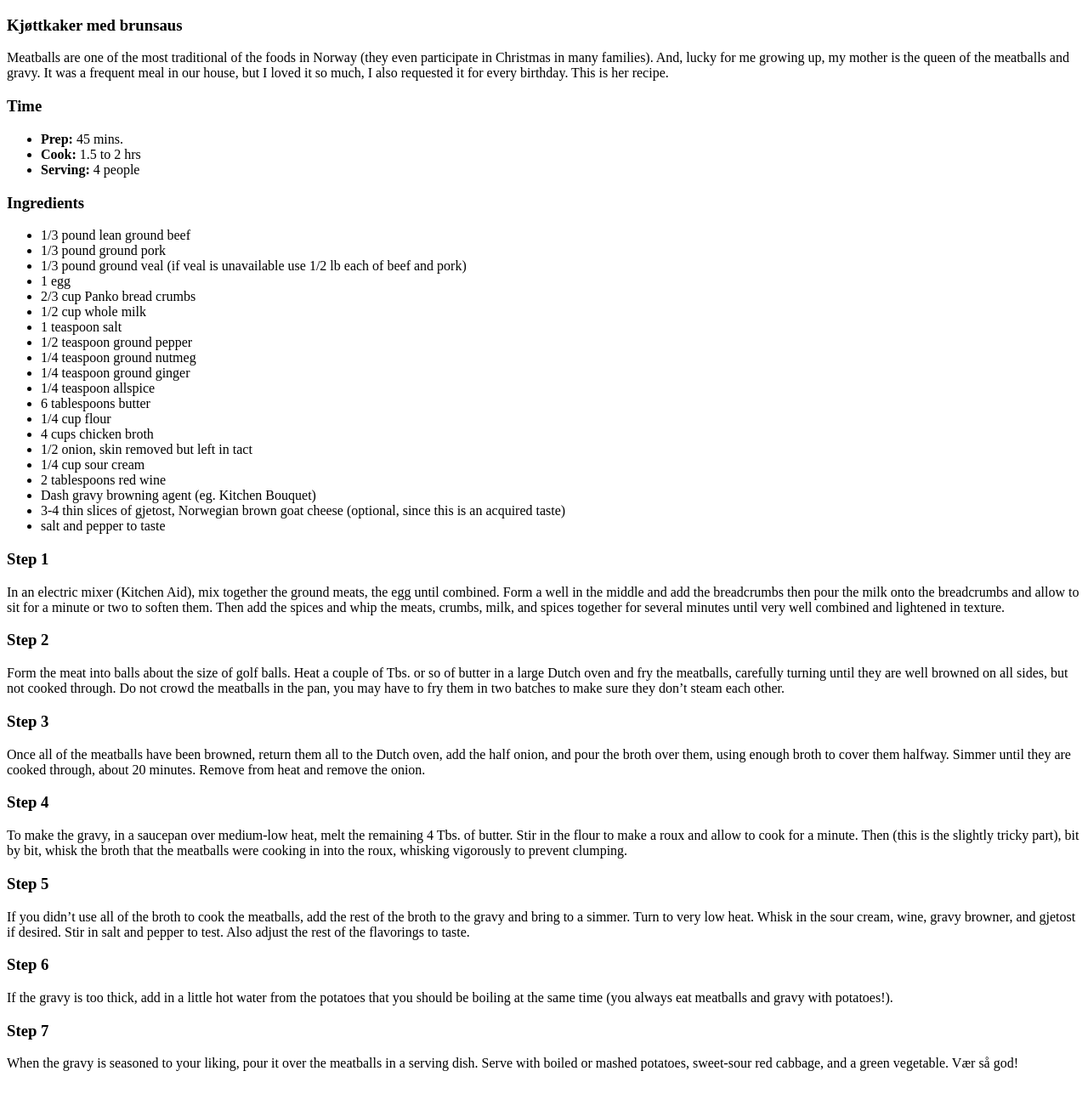
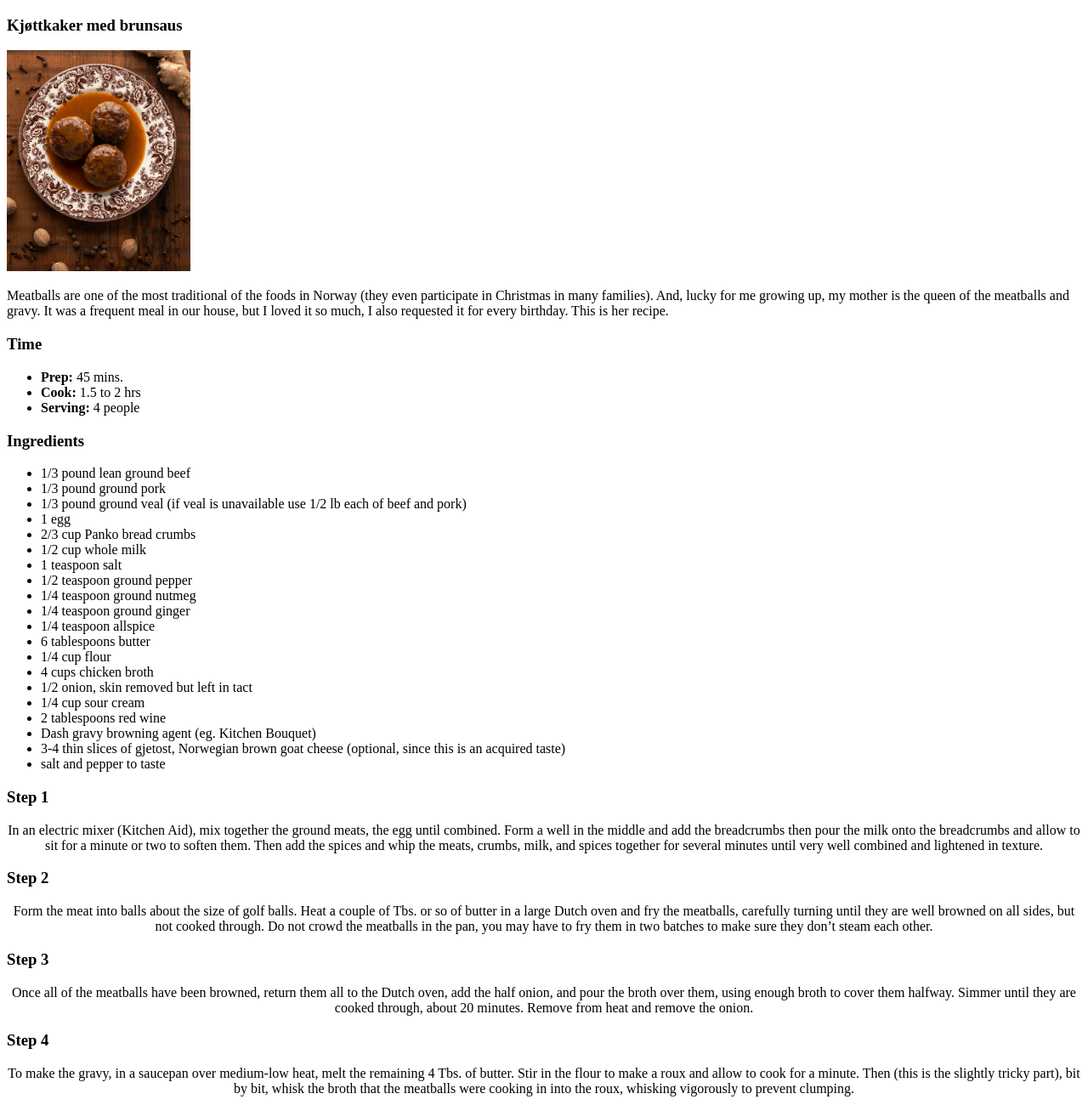
Before and after one commit to Djibouti-360/git-test, a plain HTML site: page odin-recipes/kjott.html in a window 1280 px wide. Shown: the top 1300 px of the page at 85% size. Before the commit the page ends 1276 px from the top, so only its background shows below. Drawn offline with Linux system fonts and the light colour scheme.

Commit message:
Added images and style folder, added images, and centered instructions text

```diff
--- a/odin-recipes/kjott.html
+++ b/odin-recipes/kjott.html
@@ -3,11 +3,14 @@
 <head>
 	<meta charset="utf-8">
 	<title>Norwegian Meatballs</title>
+
+	<link rel="stylesheet" href="style/style.css">
 </head>
 <body>
 
 	<div class="intro">
 		<h3 class="title">Kjøttkaker med brunsaus</h3>
+		<img src="images/meatballs.jpg" alt="meatballs" class="food-pic">
 		<p class="description">Meatballs are one of the most traditional of the foods in Norway (they even participate in Christmas in many families). And, lucky for me growing up, my mother is the queen of the meatballs and gravy. It was a frequent meal in our house, but I loved it so much, I also requested it for every birthday. This is her recipe.</p>
 	</div>
 
@@ -51,31 +54,31 @@
 	<div class="directions">
 		<div class="step-1">
 			<h3 class="step1">Step 1</h3>
-			<p class="instruction">In an electric mixer (Kitchen Aid), mix together the ground meats, the egg until combined. Form a well in the middle and add the breadcrumbs then pour the milk onto the breadcrumbs and allow to sit for a minute or two to soften them. Then add the spices and whip the meats, crumbs, milk, and spices together for several minutes until very well combined and lightened in texture.</p>
+			<p class="instructions">In an electric mixer (Kitchen Aid), mix together the ground meats, the egg until combined. Form a well in the middle and add the breadcrumbs then pour the milk onto the breadcrumbs and allow to sit for a minute or two to soften them. Then add the spices and whip the meats, crumbs, milk, and spices together for several minutes until very well combined and lightened in texture.</p>
 		</div>
 		<div class="step-2">
 			<h3 class="step2">Step 2</h3>
-			<p class="instruction">Form the meat into balls about the size of golf balls. Heat a couple of Tbs. or so of butter in a large Dutch oven and fry the meatballs, carefully turning until they are well browned on all sides, but not cooked through. Do not crowd the meatballs in the pan, you may have to fry them in two batches to make sure they don’t steam each other.</p>
+			<p class="instructions">Form the meat into balls about the size of golf balls. Heat a couple of Tbs. or so of butter in a large Dutch oven and fry the meatballs, carefully turning until they are well browned on all sides, but not cooked through. Do not crowd the meatballs in the pan, you may have to fry them in two batches to make sure they don’t steam each other.</p>
 		</div>
 		<div class="step-3">
 			<h3 class="step3">Step 3</h3>
-			<p class="instruction">Once all of the meatballs have been browned, return them all to the Dutch oven, add the half onion, and pour the broth over them, using enough broth to cover them halfway. Simmer until they are cooked through, about 20 minutes. Remove from heat and remove the onion.</p>
+			<p class="instructions">Once all of the meatballs have been browned, return them all to the Dutch oven, add the half onion, and pour the broth over them, using enough broth to cover them halfway. Simmer until they are cooked through, about 20 minutes. Remove from heat and remove the onion.</p>
 		</div>
 		<div class="step-4">
 			<h3 class="step4">Step 4</h3>
-			<p class="instruction">To make the gravy, in a saucepan over medium-low heat, melt the remaining 4 Tbs. of butter. Stir in the flour to make a roux and allow to cook for a minute. Then (this is the slightly tricky part), bit by bit, whisk the broth that the meatballs were cooking in into the roux, whisking vigorously to prevent clumping.</p>
+			<p class="instructions">To make the gravy, in a saucepan over medium-low heat, melt the remaining 4 Tbs. of butter. Stir in the flour to make a roux and allow to cook for a minute. Then (this is the slightly tricky part), bit by bit, whisk the broth that the meatballs were cooking in into the roux, whisking vigorously to prevent clumping.</p>
 		</div>
 		<div class="step-5">
 			<h3 class="step5">Step 5</h3>
-			<p class="instruction">If you didn’t use all of the broth to cook the meatballs, add the rest of the broth to the gravy and bring to a simmer. Turn to very low heat. Whisk in the sour cream, wine, gravy browner, and gjetost if desired. Stir in salt and pepper to test. Also adjust the rest of the flavorings to taste.</p>
+			<p class="instructions">If you didn’t use all of the broth to cook the meatballs, add the rest of the broth to the gravy and bring to a simmer. Turn to very low heat. Whisk in the sour cream, wine, gravy browner, and gjetost if desired. Stir in salt and pepper to test. Also adjust the rest of the flavorings to taste.</p>
 		</div>
 		<div class="step-6">
 			<h3 class="step6">Step 6</h3>
-			<p class="instruction">If the gravy is too thick, add in a little hot water from the potatoes that you should be boiling at the same time (you always eat meatballs and gravy with potatoes!).</p>
+			<p class="instructions">If the gravy is too thick, add in a little hot water from the potatoes that you should be boiling at the same time (you always eat meatballs and gravy with potatoes!).</p>
 		</div>
 		<div class="step-7">
 			<h3 class="step7">Step 7</h3>
-			<p class="instruction">When the gravy is seasoned to your liking, pour it over the meatballs in a serving dish. Serve with boiled or mashed potatoes, sweet-sour red cabbage, and a green vegetable. Vær så god!</p>
+			<p class="instructions">When the gravy is seasoned to your liking, pour it over the meatballs in a serving dish. Serve with boiled or mashed potatoes, sweet-sour red cabbage, and a green vegetable. Vær så god!</p>
 		</div>
 	</div>
 
--- /dev/null
+++ b/odin-recipes/style/style.css
@@ -0,0 +1,8 @@
+.food-pic{
+	height: 260px;
+	width: auto;
+}
+
+.instructions{
+	text-align: center;
+}
```
Also changed, not shown: odin-recipes/farikal.html (+3 -0 lines), odin-recipes/flatbread.html (+3 -0 lines), odin-recipes/index.html (+2 -0 lines), odin-recipes/images/farikal.jpg (added), odin-recipes/images/flatbread.jpg (added), odin-recipes/images/meatballs.jpg (added).
